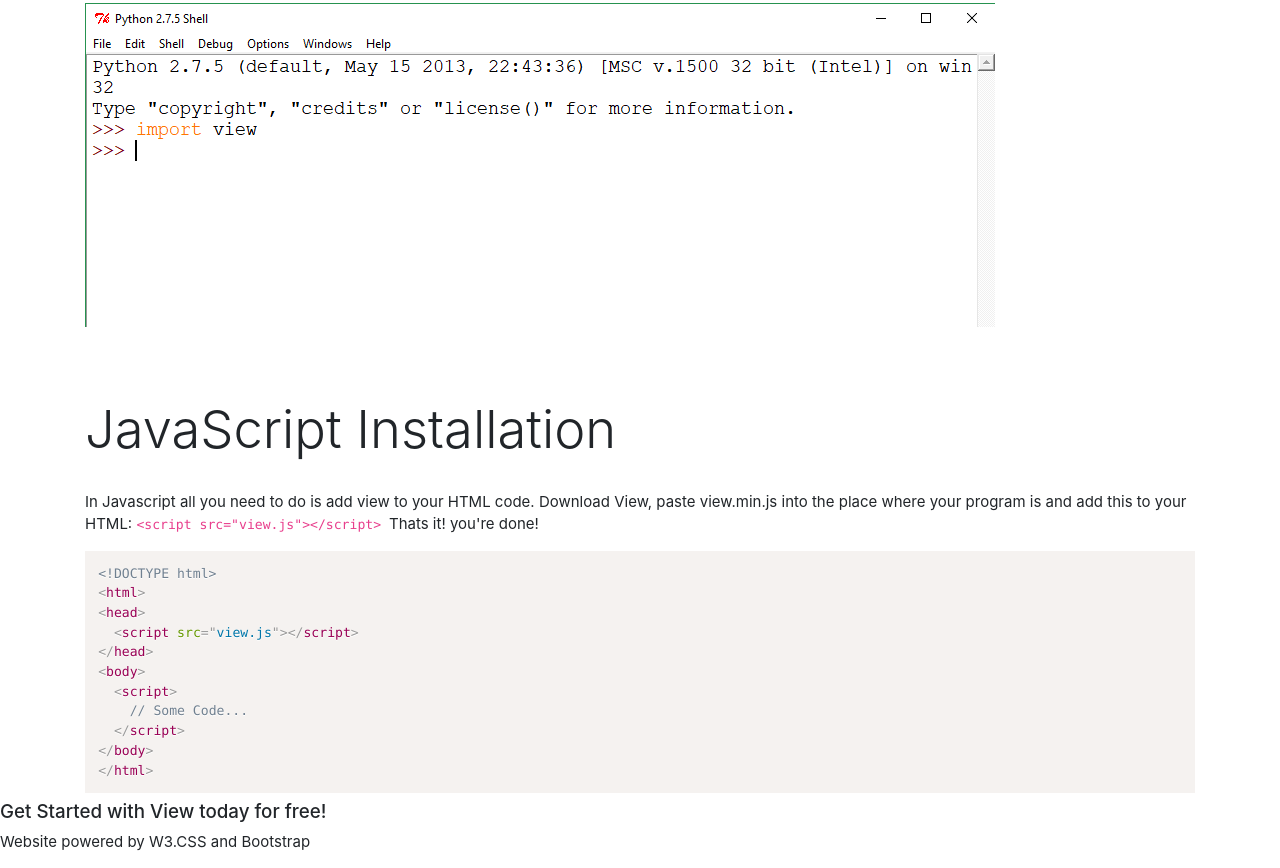
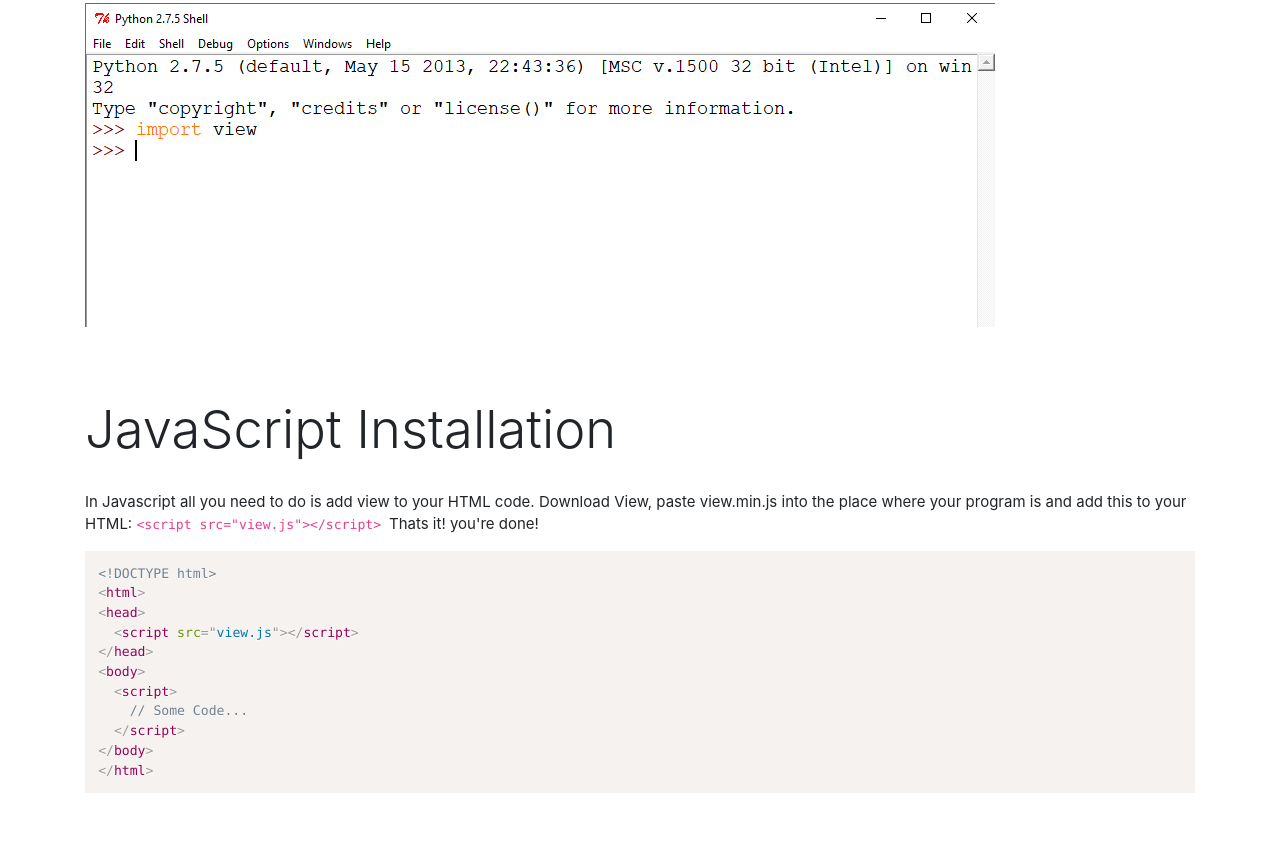
Before and after one commit to ViewJS-PY/ViewJS-PY.github.io, a plain HTML site: page tutorials/InstallationInstructions/index.html in a window 1280 px wide. Shown: the part 380-1248 px from the top of the page. After the commit the page ends 1180 px from the top, so only its background shows below. Drawn offline with nearby package versions, Linux system fonts and the light colour scheme.

Commit message:
Add files via upload

```diff
--- a/tutorials/InstallationInstructions/index.html
+++ b/tutorials/InstallationInstructions/index.html
@@ -73,12 +73,5 @@
 &lt;/html&gt;</code></pre>
 
     </div>
-    <h3>
-
-
-
-    </h3>
-    <h5>Get Started with View today for free!</h5>
-    <p>Website powered by W3.CSS and Bootstrap</p>
   </body>
 </html>
```
